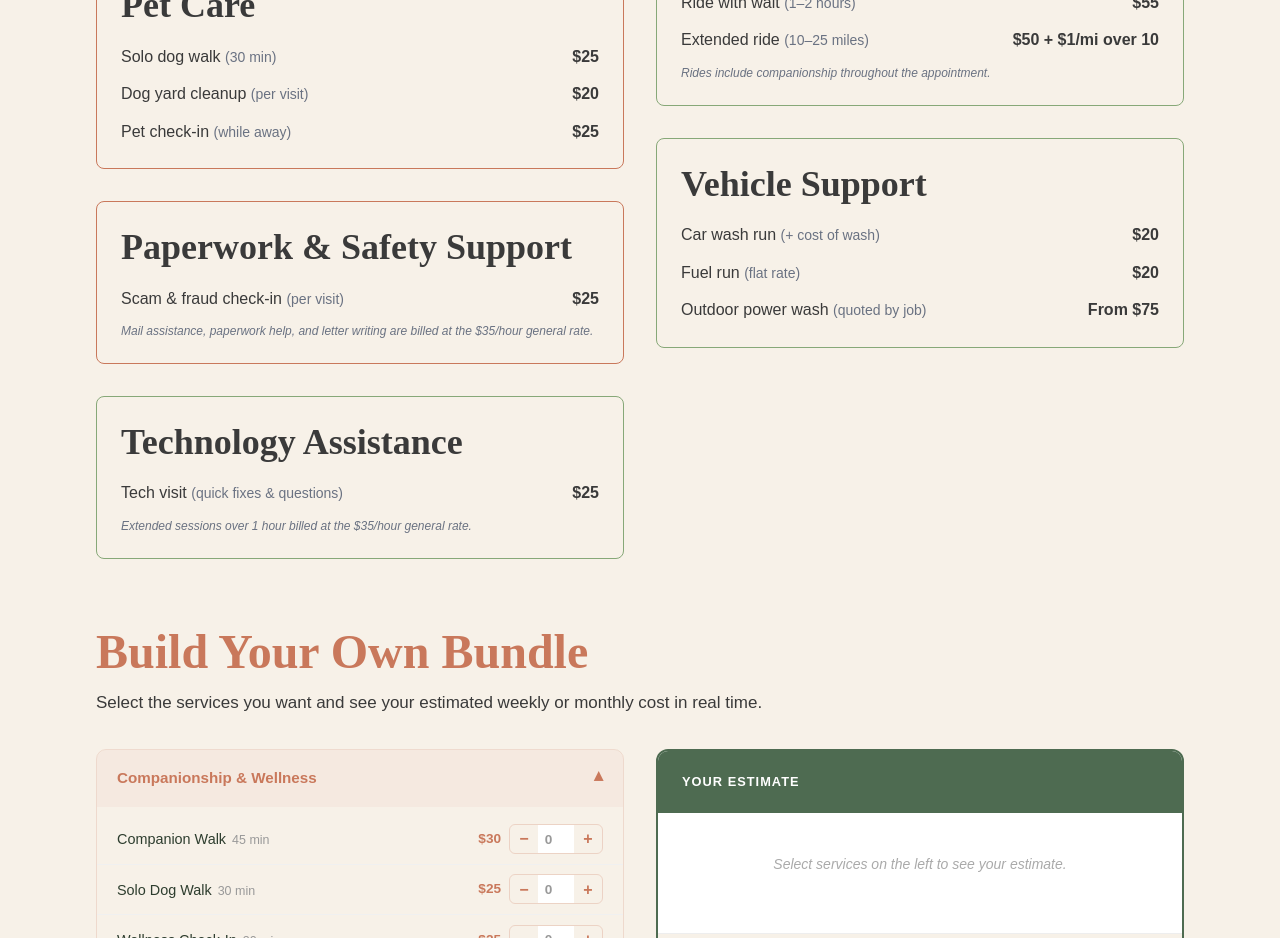
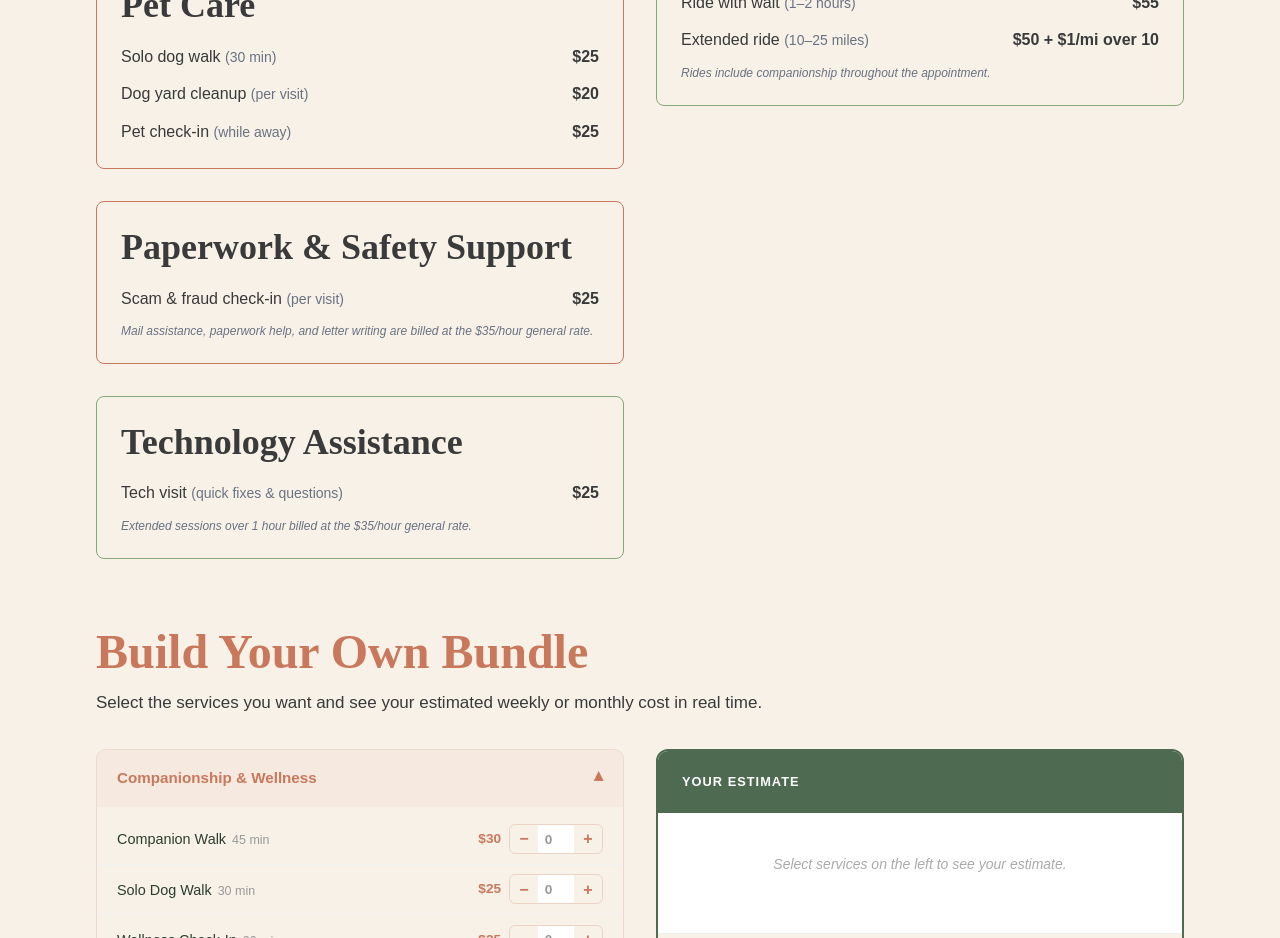
Before and after one commit to GoodCompanySCS/goodcompany-scs, a Next.js app: page /pricing in a window 1280 px wide. Shown: the part 1060-1998 px from the top of the page. Built offline with nearby package versions, Linux system fonts and the light colour scheme.

Commit message:
Update page.tsx

```diff
--- a/app/pricing/page.tsx
+++ b/app/pricing/page.tsx
@@ -129,25 +129,6 @@ export default function Pricing() {
                   </ul>
                 </div>
 
-                {/* Vehicle Support */}
-                <div style={{ borderColor: 'var(--sage)', borderWidth: '1px' }} className="p-6 rounded-lg">
-                  <h3 className="mb-4">Vehicle Support</h3>
-                  <ul className="space-y-3">
-                    <li className="flex justify-between">
-                      <span>Car wash run <span className="text-sm text-gray-500">(+ cost of wash)</span></span>
-                      <span className="font-semibold">$20</span>
-                    </li>
-                    <li className="flex justify-between">
-                      <span>Fuel run <span className="text-sm text-gray-500">(flat rate)</span></span>
-                      <span className="font-semibold">$20</span>
-                    </li>
-                    <li className="flex justify-between">
-                      <span>Outdoor power wash <span className="text-sm text-gray-500">(quoted by job)</span></span>
-                      <span className="font-semibold">From $75</span>
-                    </li>
-                  </ul>
-                </div>
-
               </div>
             </div>
           </div>
```
